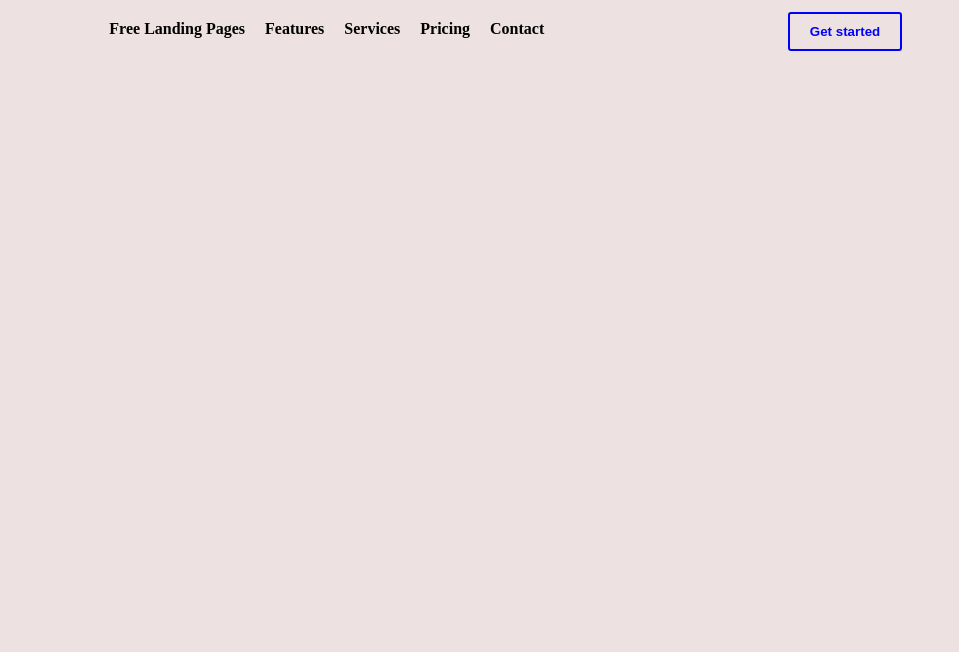
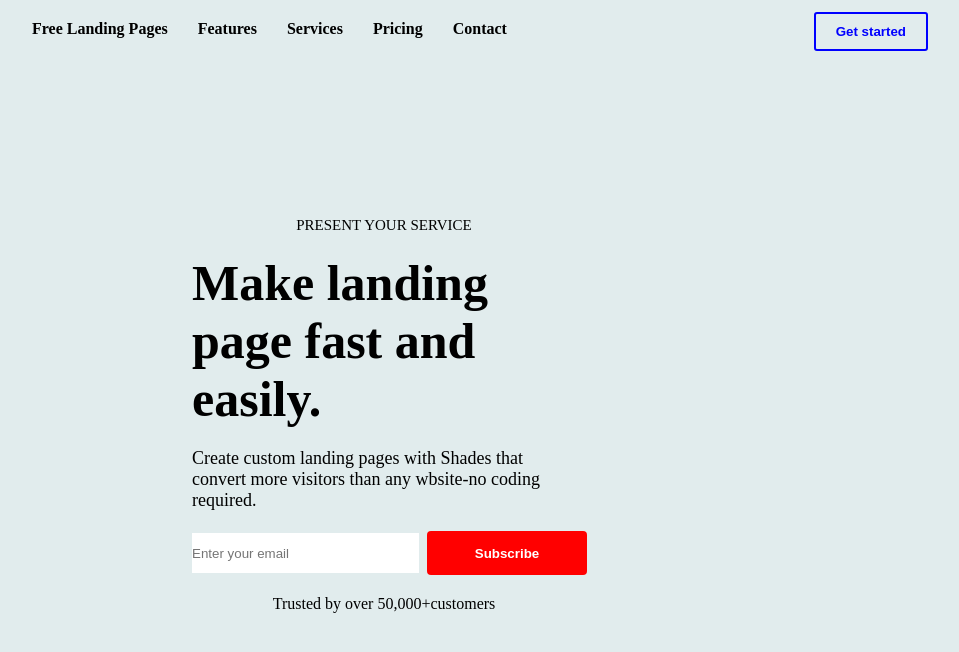
Before and after one commit to MarcoArgento/Landing-page, a plain HTML site: page index.html in a window 1280 px wide. Shown: the whole page, without its empty margins (256-1215 px from the left). Drawn offline with Linux system fonts and the light colour scheme.

Commit message:
Aggiunta JS e ultime cose html e css

```diff
--- a/index.html
+++ b/index.html
@@ -13,16 +13,54 @@
           <img src="" id="immagine" />
         </div>
         <div id="barra">
-          <a href="#"><b>Free Landing Pages</b></a>
-          <a href="#"><b>Features</b></a>
-          <a href="#"><b>Services</b></a>
-          <a href="#"><b>Pricing</b></a>
-          <a href="#"><b>Contact</b></a>
-        </div>
-        <div id="but">
+          <ul id="navigator">
+            <li>
+              <a href="#"><b>Free Landing Pages</b></a>
+            </li>
+            <li>
+              <a href="#"><b>Features</b></a>
+            </li>
+            <li>
+              <a href="#"><b>Services</b></a>
+            </li>
+            <li>
+              <a href="#"><b>Pricing</b></a>
+            </li>
+            <li>
+              <a href="#"><b>Contact</b></a>
+            </li>
+          </ul>
           <button type="button" id="btn"><b>Get started</b></button>
         </div>
       </div>
+      <div id="middle">
+        <div id="descr1">
+          <p id="par">PRESENT YOUR SERVICE</p>
+        </div>
+        <div id="descr2">
+          <h1>Make landing page fast and easily.</h1>
+        </div>
+        <div id="descr3">
+          <p id="par2">
+            Create custom landing pages with Shades that convert more visitors
+            than any wbsite-no coding required.
+          </p>
+        </div>
+        <div id="reg">
+          <form id="registra" name="registrazione">
+            <input type="email" id="login" placeholder="Enter your email" />
+            <button type="button" id="invio"><b>Subscribe</b></button>
+          </form>
+        </div>
+        <div id="fin">
+          <p>Trusted by over 50,000+customers</p>
+        </div>
+      </div>
+      <div id="grazie">
+        <h1>GRAZIE PER ESSERTI REGISTRATO!</h1>
+        <button id="back"><b>TORNA ALLA HOME</b></button>
+      </div>
     </div>
+    <script src="script.js"></script>
   </body>
 </html>
--- /dev/null
+++ b/script.js
@@ -0,0 +1,25 @@
+let b = document.getElementById("invio");
+let t = document.getElementById("back");
+
+function registrati() {
+  if (document.getElementById("login").value == "")
+    alert("Inserisci indirizzo email");
+  else {
+    let x = /\w+@\w+\.\w{2,4}/i;
+    if (x.test(document.getElementById("login").value) == false)
+      alert("Inserire un indirizzo email valido");
+    else {
+      document.getElementById("middle").style.visibility = "hidden";
+      document.getElementById("grazie").style.visibility = "visible";
+      document.getElementById("login").value = "";
+    }
+  }
+}
+
+function torna() {
+  document.getElementById("middle").style.visibility = "visible";
+  document.getElementById("grazie").style.visibility = "hidden";
+}
+
+b.addEventListener("click", registrati);
+t.addEventListener("click", torna);
--- a/style.css
+++ b/style.css
@@ -6,7 +6,7 @@
 body {
   width: 100%;
   height: 100%;
-  background-color: #ede1e1;
+  background-color: #e1eced;
 }
 
 html {
@@ -15,6 +15,7 @@ html {
 }
 
 #container {
+  position: relative;
   width: 100%;
   height: auto;
   display: flex;
@@ -33,8 +34,18 @@ html {
 }
 
 #barra {
+  width: 70%;
   display: flex;
+  flex-direction: row;
+  justify-content: space-between;
   gap: 20px;
+}
+
+#navigator {
+  display: flex;
+  flex-direction: row;
+  gap: 30px;
+  list-style: none;
 }
 
 a {
@@ -53,3 +64,86 @@ a {
   border-radius: 3px;
   border: 2px solid blue;
 }
+
+button:hover {
+  cursor: pointer;
+}
+
+#middle {
+  display: flex;
+  flex-direction: column;
+  gap: 20px;
+  margin-top: 13%;
+  width: 30%;
+  visibility: visible;
+}
+
+#par {
+  font-size: 15px;
+}
+
+h1 {
+  font-size: 50px;
+}
+
+#par2 {
+  font-size: 18px;
+}
+
+#descr1 {
+  display: flex;
+  justify-content: center;
+  flex-wrap: wrap;
+}
+
+#registra {
+  display: flex;
+  gap: 8px;
+}
+
+#reg {
+  display: flex;
+  gap: 8px;
+}
+
+#login {
+  height: 40px;
+  width: 227px;
+  border: none;
+  margin-top: 2px;
+}
+
+#invio {
+  height: 44px;
+  width: 160px;
+  background-color: red;
+  border: red;
+  border-radius: 4px;
+  color: white;
+}
+
+#fin {
+  display: flex;
+  justify-content: center;
+}
+
+#grazie {
+  position: absolute;
+  margin-top: 100px;
+  display: flex;
+  flex-direction: column;
+  justify-content: center;
+  align-items: center;
+  width: 80%;
+  height: auto;
+  visibility: hidden;
+}
+
+#back {
+  height: 44px;
+  width: 160px;
+  background-color: red;
+  border: red;
+  border-radius: 4px;
+  color: white;
+}
```
